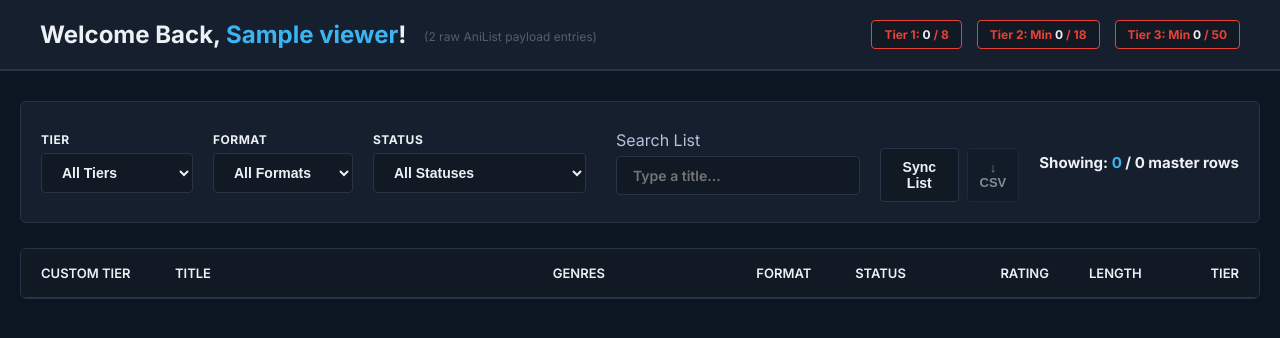
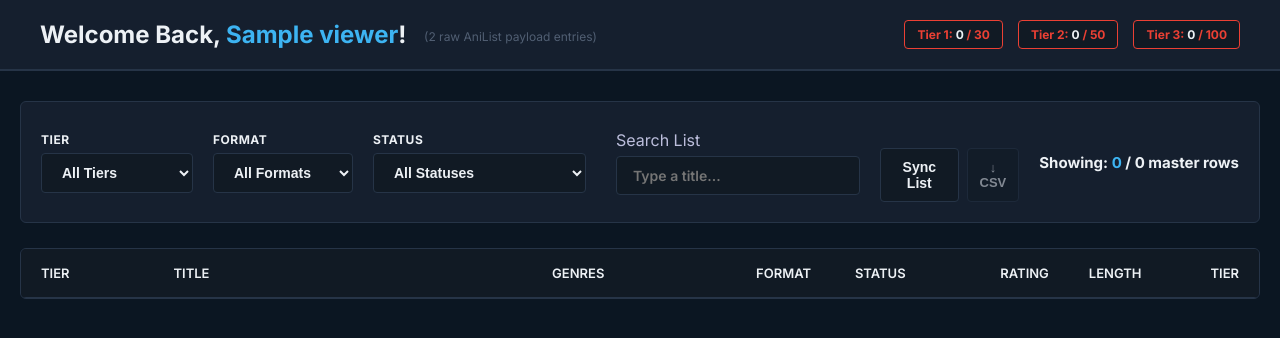
Before and after one commit to Ginkani/Anilist_Manager, a Flask app: page / in a window 1280 px wide. Shown: the top 338 px of the page. Run offline with Flask 3, Linux system fonts and the light colour scheme; tables that the repository leaves empty hold one stand-in row (values such as "Sample post"); a database or web service that is not in the repository returns one stand-in record (values such as "Sample title"); data that the repository does not hold is empty.

Commit message:
Update index.html

```diff
--- a/templates/index.html
+++ b/templates/index.html
@@ -537,9 +537,9 @@
             <span class="dev-total-indicator">({{ anilist_total }} raw AniList payload entries)</span>
         </h1>
         <div class="rule-tracker">
-            <div id="t1-pill" class="rule-pill">Tier 1: <span id="t1-count">0</span> / 8</div>
-            <div id="t2-pill" class="rule-pill">Tier 2: Min <span id="t2-count">0</span> / 18</div>
-            <div id="t3-pill" class="rule-pill">Tier 3: Min <span id="t3-count">0</span> / 50</div>
+            <div id="t1-pill" class="rule-pill">Tier 1: <span id="t1-count">0</span> / 30</div>
+            <div id="t2-pill" class="rule-pill">Tier 2: <span id="t2-count">0</span> / 50</div>
+            <div id="t3-pill" class="rule-pill">Tier 3: <span id="t3-count">0</span> / 100</div>
         </div>
     </header>
 
@@ -603,7 +603,7 @@
             <table>
                 <thead>
                     <tr>
-                        <th style="width: 11%;">Custom Tier</th>
+                        <th style="width: 11%;">Tier</th>
                         <th style="width: 32%;">Title</th>
                         <th style="width: 17%;">Genres</th>
                         <th style="width: 8%;">Format</th>
```
